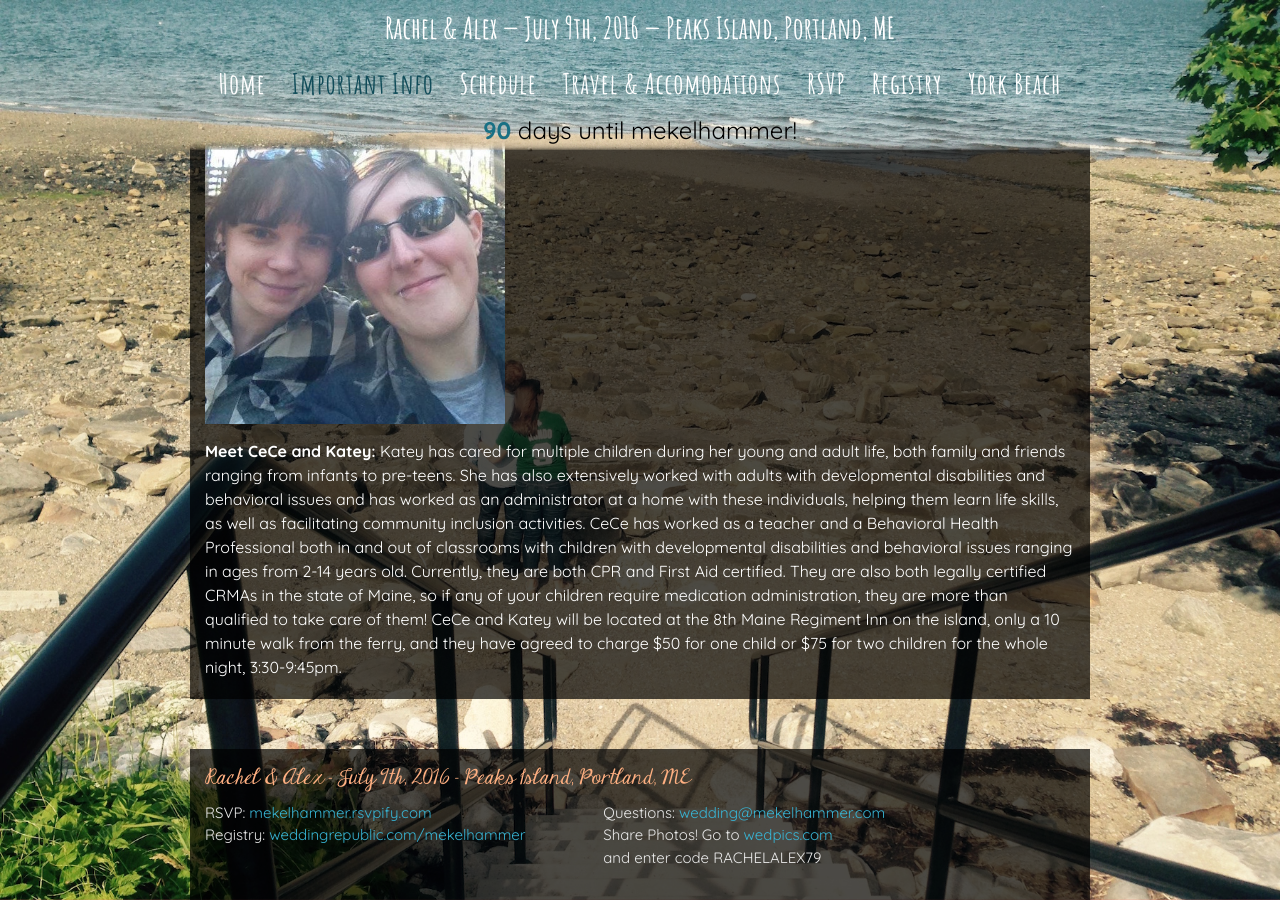
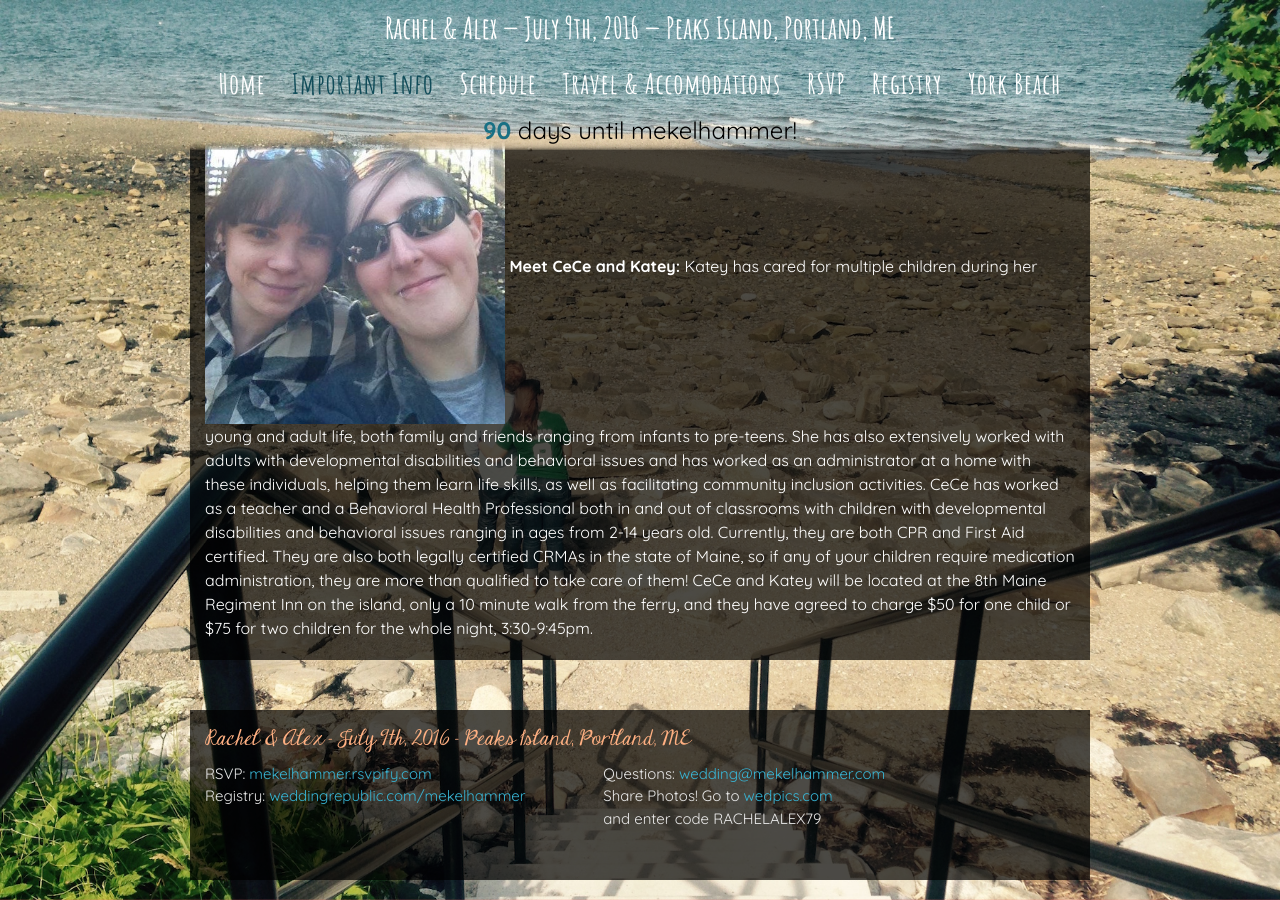
Before and after one commit to amekelburg/wedsite, a Jekyll site: the page built from 2-important-info.md, in a window 1280 px wide and 900 px high, scrolled down 2972 px. Built offline with Jekyll 4.4.1, drawn with Linux system fonts in a browser that asks for light colours; some web fonts are replaced; comment, search, counter and statistics services are not loaded.

Commit message:
Update 2-important-info.md

```diff
--- a/2-important-info.md
+++ b/2-important-info.md
@@ -38,6 +38,4 @@
 
 We are excited for **ALL** of you to enjoy our kid-free celebration, and also realize that most of you are not from the area, so we have done the work of finding a sitter for you!
 
-![babysitters](/img/CeCe-Katey.JPG){:width="300px", :style="float: left;"}
-
-**Meet CeCe and Katey:** Katey has cared for multiple children during her young and adult life, both family and friends ranging from infants to pre-teens. She has also extensively worked with adults with developmental disabilities and behavioral issues and has worked as an administrator at a home with these individuals, helping them learn life skills, as well as facilitating community inclusion activities. CeCe has worked as a teacher and a Behavioral Health Professional both in and out of classrooms with children with developmental disabilities and behavioral issues ranging in ages from 2-14 years old. Currently, they are both CPR and First Aid certified. They are also both legally certified CRMAs in the state of Maine, so if any of your children require medication administration, they are more than qualified to take care of them! CeCe and Katey will be located at the 8th Maine Regiment Inn on the island, only a 10 minute walk from the ferry, and they have agreed to charge $50 for one child or $75 for two children for the whole night, 3:30-9:45pm.
+![babysitters](/img/CeCe-Katey.JPG){:width="300px", style="float: left;"} **Meet CeCe and Katey:** Katey has cared for multiple children during her young and adult life, both family and friends ranging from infants to pre-teens. She has also extensively worked with adults with developmental disabilities and behavioral issues and has worked as an administrator at a home with these individuals, helping them learn life skills, as well as facilitating community inclusion activities. CeCe has worked as a teacher and a Behavioral Health Professional both in and out of classrooms with children with developmental disabilities and behavioral issues ranging in ages from 2-14 years old. Currently, they are both CPR and First Aid certified. They are also both legally certified CRMAs in the state of Maine, so if any of your children require medication administration, they are more than qualified to take care of them! CeCe and Katey will be located at the 8th Maine Regiment Inn on the island, only a 10 minute walk from the ferry, and they have agreed to charge $50 for one child or $75 for two children for the whole night, 3:30-9:45pm.
```
